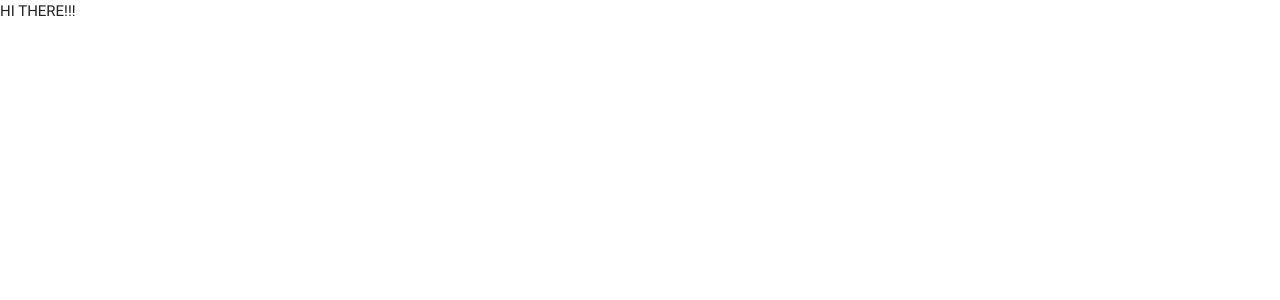
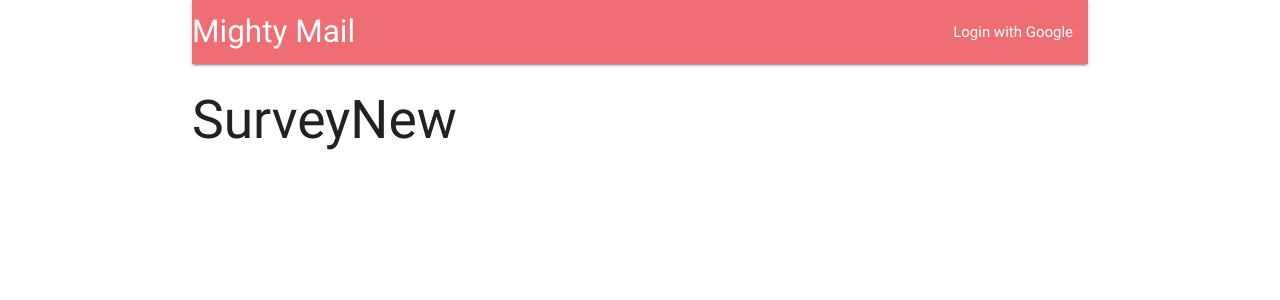
Before and after one commit to chantal66/mighty-mail, a React (Create React App) app in the folder client/: page /surveys/new in a window 1280 px wide. Shown: the top 300 px of the page. Built offline with nearby package versions, Linux system fonts and the light colour scheme.

Commit message:
routes and login link added to test google auth in our front end

```diff
--- a/client/src/components/App.js
+++ b/client/src/components/App.js
@@ -1,7 +1,24 @@
 import React from 'react';
+import { BrowserRouter, Route } from 'react-router-dom';
+
+import Header from './Header';
+const Dashboard = () => <h2>Dashboard</h2>;
+const SurveyNew = () => <h2>SurveyNew</h2>;
+const Landing = () => <h2>Landing</h2>;
 
 const App = () => {
-  return <div>HI THERE!!!</div>;
+  return (
+    <div className="container">
+      <BrowserRouter>
+        <div>
+          <Header />
+          <Route exact path="/" component={Landing} />
+          <Route exact path="/surveys" component={Dashboard} />
+          <Route path="/surveys/new" component={SurveyNew} />
+        </div>
+      </BrowserRouter>
+    </div>
+  );
 };
 
 export default App;
--- /dev/null
+++ b/client/src/components/Header.js
@@ -0,0 +1,22 @@
+import React, { Component } from 'react';
+
+class Header extends Component {
+  render() {
+    return (
+      <nav>
+        <div className="nav-wrapper">
+          <a href="" className="left brand-logo">
+            Mighty Mail
+          </a>
+          <ul className="right">
+            <li>
+              <a href="">Login with Google</a>
+            </li>
+          </ul>
+        </div>
+      </nav>
+    );
+  }
+}
+
+export default Header;
```
